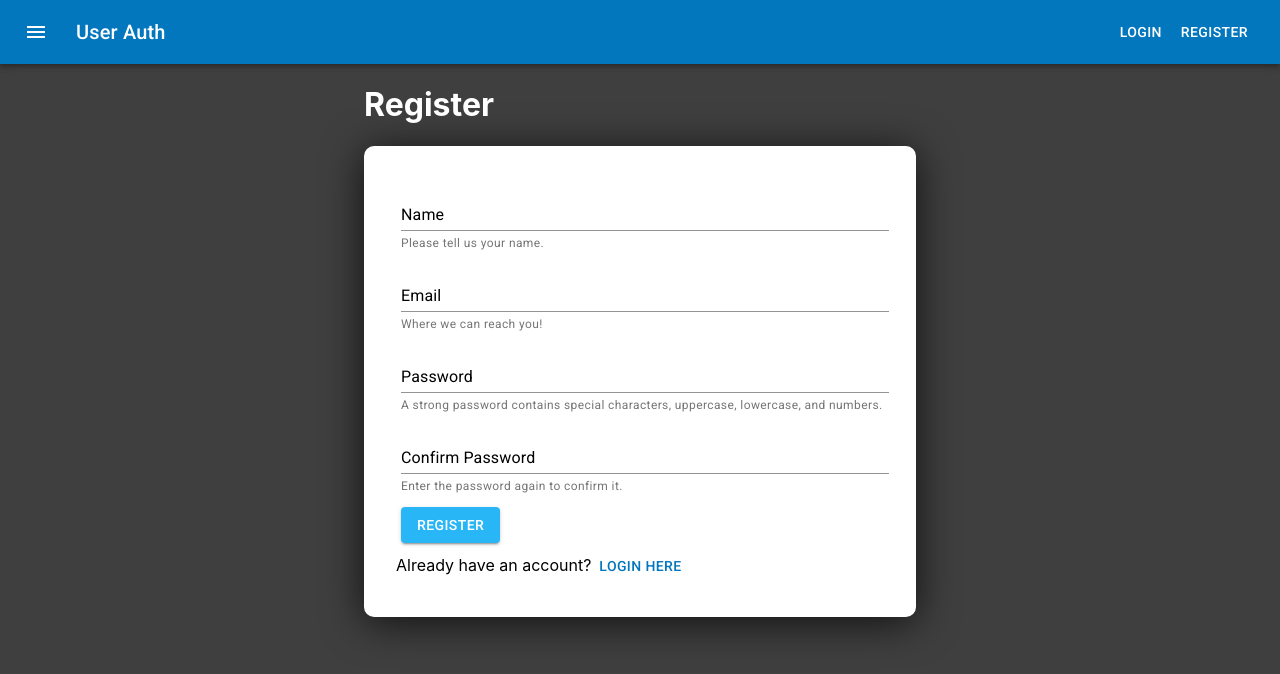
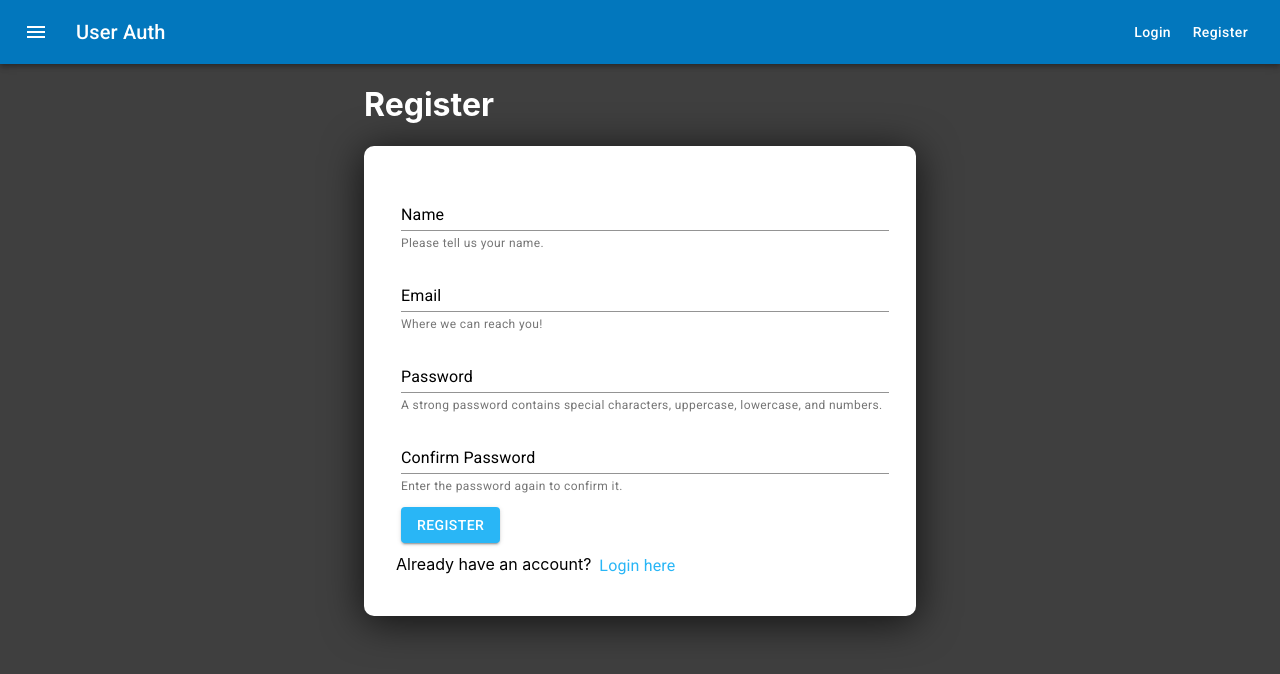
Before and after one commit to JosephThomasVasquez/Node-PostgreSQL-Auth, a React (Create React App) app in the folder client/: page /users/register in a window 1280 px wide. Shown: the top 674 px of the page. Built offline with nearby package versions, Linux system fonts and the light colour scheme.

Commit message:
Removed text transform from nav and link buttons that makes text uppercase

```diff
--- a/client/src/Views/Register.js
+++ b/client/src/Views/Register.js
@@ -88,11 +88,11 @@ const Register = () => {
             <div className="dark-text text-center">
               Already have an account?
               <Button color="primary" type="submmit">
-                <Typography variant="div" className="">
+                <Typography variant="body1" className="">
                   <Link
                     href="/users/login"
                     color="inherit"
-                    className="nav-link-primary"
+                    className="nav-link"
                   >
                     Login here
                   </Link>
--- a/client/src/index.css
+++ b/client/src/index.css
@@ -14,8 +14,10 @@ code {
     monospace;
 }
 
-.nav-link, .nav-link-primary {
+.nav-link,
+.nav-link-primary {
   text-decoration: none !important;
+  text-transform: none !important;
 }
 
 .nav-link-primary {
```
